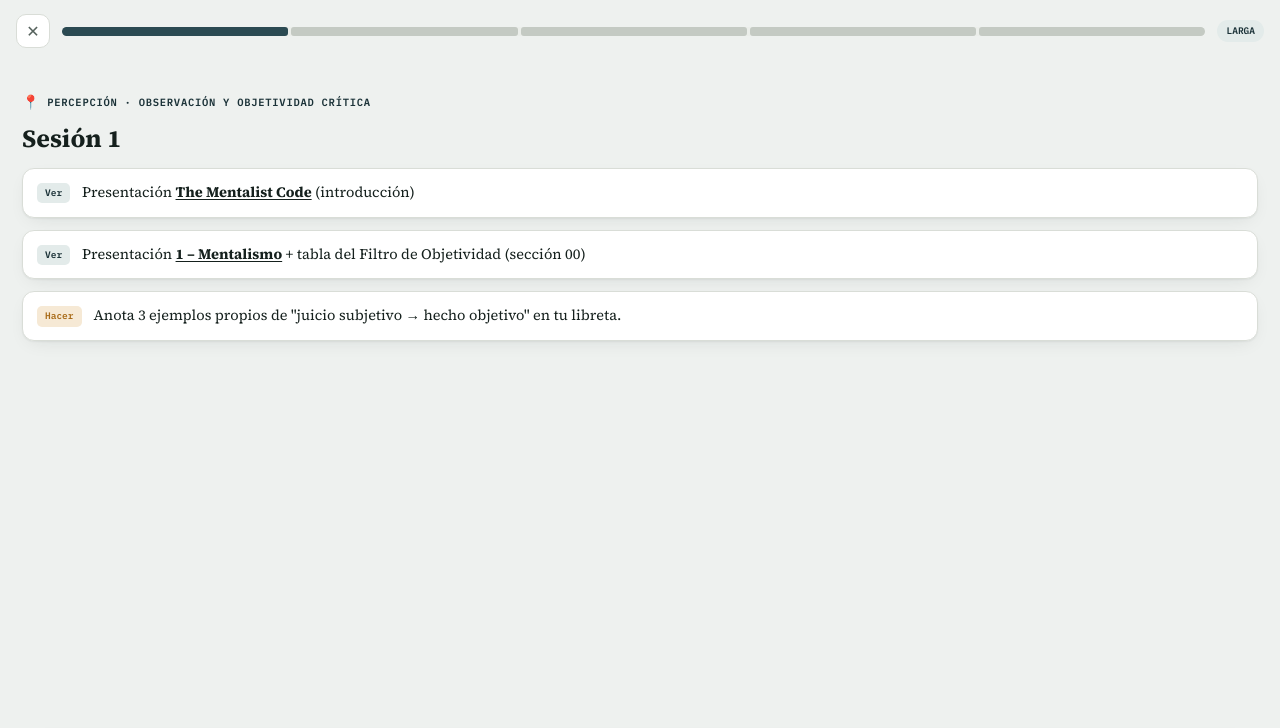
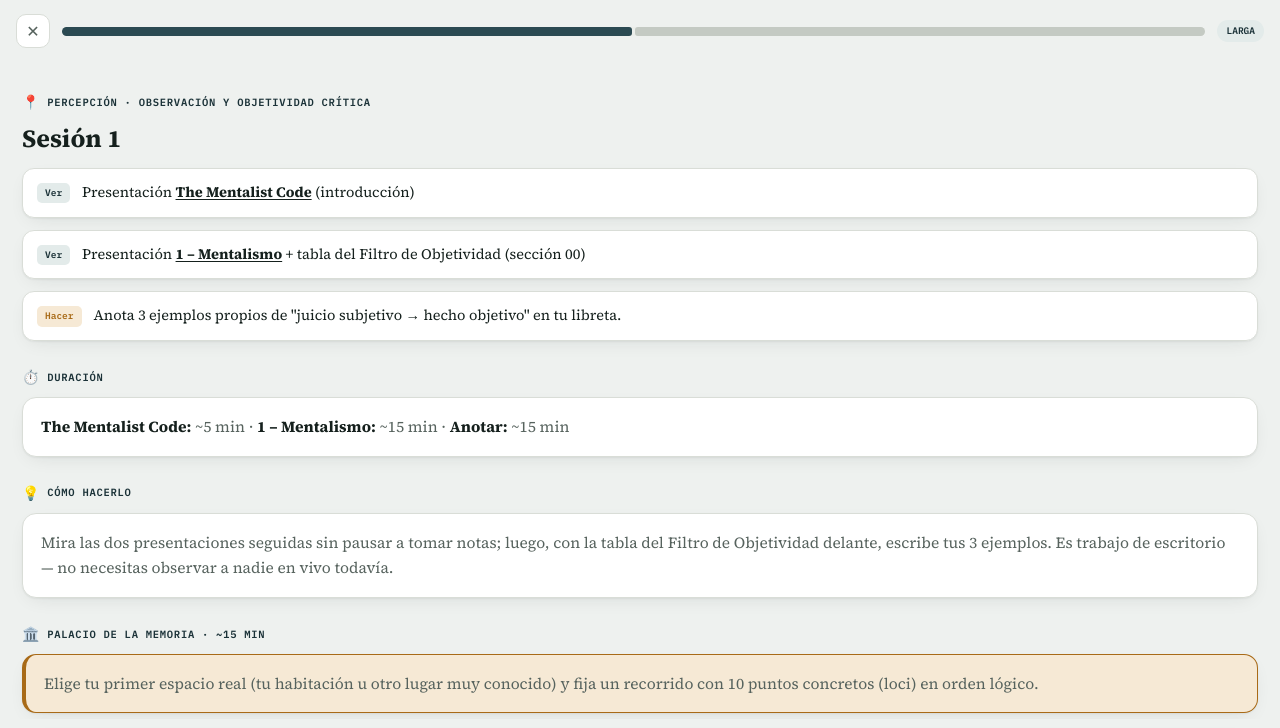
Before and after one commit to Cris425/crisment, a plain HTML site: page index.html in a window 1280 px wide. Both pictures are taken after a click on the button "Sesión 1". Shown: the top 728 px of the page. Drawn offline with nearby package versions, Linux system fonts and the light colour scheme.

Commit message:
Add files via upload

```diff
--- a/app.js
+++ b/app.js
@@ -289,10 +289,7 @@
   function buildScreens(levelIndex, session){
     var lvl = D.levels[levelIndex];
     var screens = [];
-    screens.push({ type:'overview', session:session, lvl:lvl });
-    if (session.duracion) screens.push({ type:'duracion', text:session.duracion });
-    if (session.como) screens.push({ type:'como', text:session.como });
-    screens.push({ type:'memoria', text:session.memoria });
+    screens.push({ type:'brief', session:session, lvl:lvl });
     // attach simcard on the last session of a level that has one
     var isLastOfLevel = lvl.sessions[lvl.sessions.length-1].id === session.id;
     if (isLastOfLevel && lvl.simcards && lvl.simcards.length) {
@@ -350,7 +347,7 @@
     var nextLabel = 'Continuar';
     var showGhostSkip = false;
 
-    if (scr.type === 'overview') {
+    if (scr.type === 'brief') {
       html += '<div class="lesson-card">';
       html += '<div class="lesson-kicker"><span class="lk-ico">📍</span>'+esc(scr.lvl.cat)+' · '+esc(scr.lvl.name)+'</div>';
       html += '<div class="lesson-title">'+esc(scr.session.label)+'</div>';
@@ -358,16 +355,18 @@
       scr.session.steps.forEach(function(st){
         html += '<div class="lesson-step-item"><span class="step-tag '+(st.tag==='Ver'?'ver':'haz')+'">'+esc(st.tag)+'</span><span class="step-text">'+st.html+'</span></div>';
       });
-      html += '</div></div>';
-    } else if (scr.type === 'duracion') {
-      html += '<div class="lesson-card short"><div class="lesson-kicker"><span class="lk-ico">⏱️</span>Duración</div>';
-      html += '<div class="lesson-box"><div class="lesson-text">'+scr.text+'</div></div></div>';
-    } else if (scr.type === 'como') {
-      html += '<div class="lesson-card short"><div class="lesson-kicker"><span class="lk-ico">💡</span>Cómo hacerlo</div>';
-      html += '<div class="lesson-box"><div class="lesson-text">'+scr.text+'</div></div></div>';
-    } else if (scr.type === 'memoria') {
-      html += '<div class="lesson-card short"><div class="lesson-kicker"><span class="lk-ico">🏛️</span>Palacio de la memoria · ~15 min</div>';
-      html += '<div class="lesson-box memoria"><div class="lesson-text">'+scr.text+'</div></div></div>';
+      html += '</div>';
+      if (scr.session.duracion) {
+        html += '<div class="lesson-subsection"><div class="lesson-kicker sub"><span class="lk-ico">⏱️</span>Duración</div>';
+        html += '<div class="lesson-box"><div class="lesson-text">'+scr.session.duracion+'</div></div></div>';
+      }
+      if (scr.session.como) {
+        html += '<div class="lesson-subsection"><div class="lesson-kicker sub"><span class="lk-ico">💡</span>Cómo hacerlo</div>';
+        html += '<div class="lesson-box"><div class="lesson-text">'+scr.session.como+'</div></div></div>';
+      }
+      html += '<div class="lesson-subsection"><div class="lesson-kicker sub"><span class="lk-ico">🏛️</span>Palacio de la memoria · ~15 min</div>';
+      html += '<div class="lesson-box memoria"><div class="lesson-text">'+scr.session.memoria+'</div></div></div>';
+      html += '</div>';
     } else if (scr.type === 'sim') {
       html += '<div class="lesson-card simbox"><div class="lesson-kicker"><span class="lk-ico">🎭</span>'+esc(scr.sim.eyebrow)+'</div>';
       html += '<div class="lesson-title" style="font-size:1.15rem;">'+esc(scr.sim.title)+'</div>';
--- a/service-worker.js
+++ b/service-worker.js
@@ -1,4 +1,4 @@
-var CACHE_NAME = 'jane-app-v2';
+var CACHE_NAME = 'jane-app-v3';
 var ASSETS = [
   './',
   './index.html',
--- a/style.css
+++ b/style.css
@@ -272,8 +272,9 @@ ul.ethics li strong{color:var(--text);}
 
 .lesson-body{flex:1; overflow-y:auto; padding:8px 22px 24px; display:flex; flex-direction:column; justify-content:flex-start;}
 .lesson-card{margin:0; padding:24px 0 20px; animation:cardIn .38s cubic-bezier(.2,.8,.3,1) both;}
-.lesson-card.short{margin:auto 0;}
 @keyframes cardIn{from{opacity:0; transform:translateY(10px);} to{opacity:1; transform:translateY(0);}}
+.lesson-subsection{margin-top:26px;}
+.lesson-kicker.sub{margin-bottom:9px;}
 @media (prefers-reduced-motion: reduce){.lesson-card{animation:none;}}
 .lesson-kicker{font-family:"IBM Plex Mono",monospace; font-size:10.5px; font-weight:700; text-transform:uppercase; letter-spacing:.07em; color:var(--brand-strong); margin-bottom:10px; display:flex; align-items:center; gap:7px;}
 .lesson-kicker .lk-ico{font-size:14px;}
```
